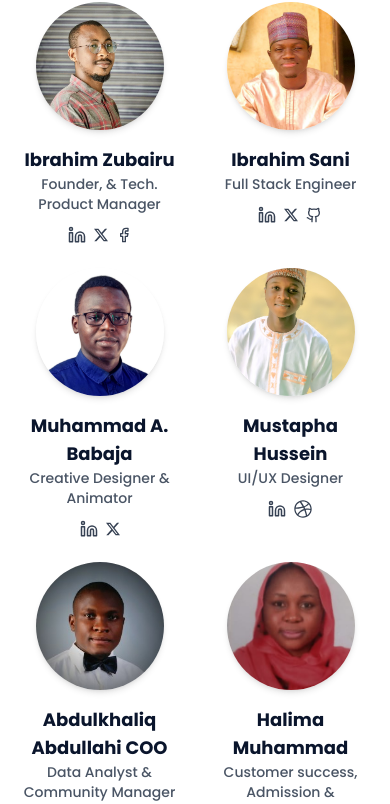
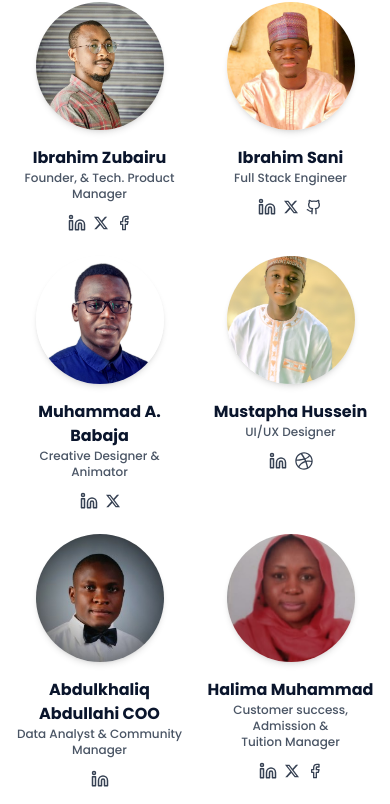
Before and after one commit to ebrahim-sani/malamiromba, a Next.js app: page / in a window 390 px wide. Shown: the part 2446-3250 px from the top of the page. Built offline with nearby package versions, Linux system fonts and the light colour scheme.

Commit message:
Update team.tsx

```diff
--- a/components/landing/team.tsx
+++ b/components/landing/team.tsx
@@ -132,7 +132,7 @@ export default function Team() {
                            className="object-cover"
                         />
                      </motion.div>
-                     <h3 className="font-bold text-lg text-primary">
+                     <h3 className="font-bold text-md md:text-lg text-primary">
                         {member.name}
                      </h3>
                      <TeamMemberSocial member={member} />
@@ -171,7 +171,7 @@ function TeamMemberSocial({ member }: TeamMemberSocialProps) {
 
    return (
       <section id="team" className="flex flex-col gap-3 items-center">
-         <p className="text-sm text-gray-600 font-medium">{member.role}</p>
+         <p className="text-xs md:text-sm text-gray-600 font-medium">{member.role}</p>
 
          <div className="flex items-center space-x-2">
             {member.linkedin && (
```
